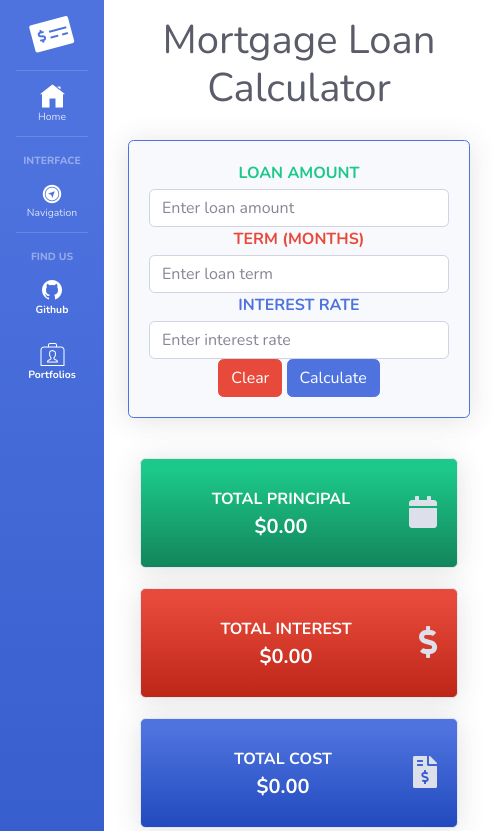
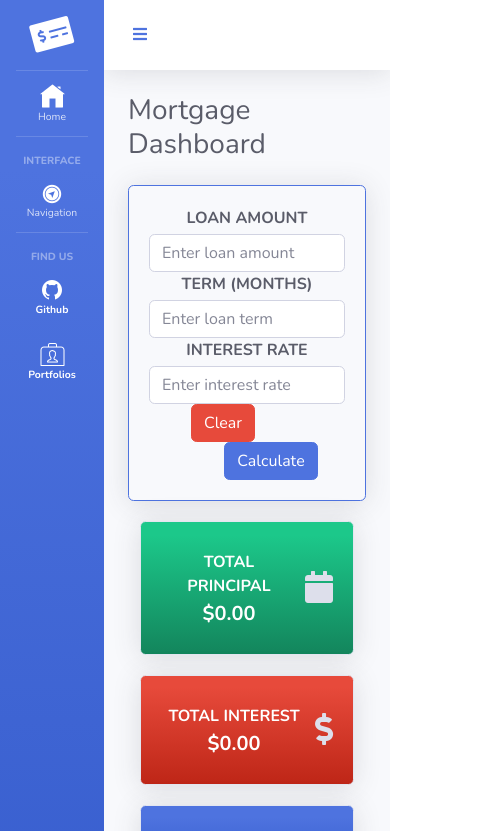
Before and after one commit to ASTR0NAUTJ0NES/AmortizationCalculatorApp, a website with bundled scripts: page AmortizationCalculatorApp/index.html in a window 390 px wide. Shown: the top 831 px of the page, 494 px wide, since content can reach past the window. Built offline with nearby package versions, Linux system fonts and the light colour scheme.

Commit message:
fixed margins and label colors

```diff
--- a/AmortizationCalculatorApp/index.html
+++ b/AmortizationCalculatorApp/index.html
@@ -41,6 +41,7 @@
                 </div>
                 <div class="sidebar-brand-text mx-3 h6 mb-0 font-weight-bolder">Mortgage Loan Calculator</div>
             </a>
+
             <!-- Divider -->
             <hr class="sidebar-divider my-0">
 
@@ -73,7 +74,6 @@
                     </div>
                 </div>
             </li>
-
 
             <!-- Divider -->
             <hr class="sidebar-divider">
@@ -115,42 +115,53 @@
             </li>
 
         </ul>
+        <!-- End Of Sidebar -->
 
+        <!-- Content Wrapper -->
+        <div id="content-wrapper" class="d-flex flex-column">
+
+            <!-- Main Content -->
+            <div id="content">
+
+                <!-- Topbar -->
+                <nav class="navbar navbar-expand navbar-light bg-white topbar mb-4 static-top shadow">
+
+                    <!-- Sidebar Toggle (Topbar) -->
+                    <button id="sidebarToggleTop" class="btn btn-link d-md-none rounded-circle mr-3">
+                        <i class="fa fa-bars"></i>
+                    </button>
                 </nav>
                 <!-- End of Topbar -->
+
                 <!-- Begin Page Content -->
                 <div class="container-fluid">
 
                     <!-- Page Heading -->
-            <div class="row text-center welcome">
-                <div class="col">
-                    <h1 class="h1 text-gray-800 mt-3">Mortgage Loan Calculator</h1>
-                </div>
+                    <div class="d-sm-flex align-items-center justify-content-between mb-4">
+                        <h1 class="h3 mb-0 text-gray-800">Mortgage Dashboard</h1>
                     </div>
 
-
-            <div class="row text-center">
+                    <div class="row mt-0 text-center">
                         <div class="col-md-6 col-xs-4 input-section">
                             <!-- Basic Card Example -->
-                    <div class="card bg-gray-100 border-primary shadow custom-card">
-
+                            <div class="card bg-gray-100 border-primary shadow custom-card mt-0">
                                 <div class="card-body">
-                            <label class="text-s font-weight-bold text-success text-uppercase mb-1">Loan Amount</label>
+                                    <label class="text-s font-weight-bold text-dark text-uppercase mb-1 text-left">Loan Amount</label>
                                     <input class="form-control" type="text" autocomplete="off" placeholder="Enter loan amount" id="inputLoan">
-                            <label class="text-s font-weight-bold text-danger text-uppercase mb-1">Term (Months)</label>
+                                    <label class="text-s font-weight-bold text-dark text-uppercase mb-1">Term (Months)</label>
                                     <input class="form-control" type="text" autocomplete="off" placeholder="Enter loan term " id="inputTerm">
-                            <label class="text-s font-weight-bold text-primary text-uppercase mb-1">Interest Rate</label>
+                                    <label class="text-s font-weight-bold text-dark text-uppercase mb-1">Interest Rate</label>
                                     <input class="form-control" type="text" autocomplete="off" placeholder="Enter interest rate" id="inputInterest">
 
-                            <button class="btn btn-danger" onclick="reset()">Clear</button>
-                            <button class="btn btn-primary" onclick="calculate()">Calculate</button>
+                                    <button class="btn btn-danger mr-5" onclick="reset()">Clear</button>
+                                    <button class="btn btn-primary ml-5" onclick="calculate()">Calculate</button>
                                 </div>
                             </div>
                         </div>
 
                         <div class="col-md-6 col-xs-4 output-section">
                             <!-- Total principal card -->
-                    <div class="col custom-card">
+                            <div class="col custom-card mt-0">
                                 <div class="card bg-gradient-success shadow h-100 py-2">
                                     <div class="card-body">
                                         <div class="row no-gutters align-items-center">
@@ -232,15 +243,10 @@
                                     <thead>
                                         <tr>
                                             <th>Month</th>
-
                                             <th>Payment</th>
-
                                             <th>Principal</th>
-
                                             <th>Interest</th>
-
                                             <th>Total Interest</th>
-
                                             <th>Balance</th>
                                         </tr>
                                     </thead>
@@ -275,33 +281,17 @@
                 </div>
             </footer>
             <!-- End of Footer -->
+
         </div>
         <!-- End of Content Wrapper -->
+
     </div>
     <!-- End of Page Wrapper -->
+
     <!-- Scroll to Top Button-->
     <a class="scroll-to-top rounded" href="#page-top">
         <i class="fas fa-angle-up"></i>
     </a>
-
-    <!-- Logout Modal-->
-    <div class="modal fade" id="logoutModal" tabindex="-1" role="dialog" aria-labelledby="exampleModalLabel" aria-hidden="true">
-        <div class="modal-dialog" role="document">
-            <div class="modal-content">
-                <div class="modal-header">
-                    <h5 class="modal-title" id="exampleModalLabel">Ready to Leave?</h5>
-                    <button class="close" type="button" data-dismiss="modal" aria-label="Close">
-                        <span aria-hidden="true">×</span>
-                    </button>
-                </div>
-                <div class="modal-body">Select "Logout" below if you are ready to end your current session.</div>
-                <div class="modal-footer">
-                    <button class="btn btn-secondary" type="button" data-dismiss="modal">Cancel</button>
-                    <a class="btn btn-primary" href="login.html">Logout</a>
-                </div>
-            </div>
-        </div>
-    </div>
 
     <!-- Bootstrap core JavaScript-->
     <script src="vendor/jquery/jquery.min.js"></script>
```
Lines whose indentation alone changed are shown as unchanged.
